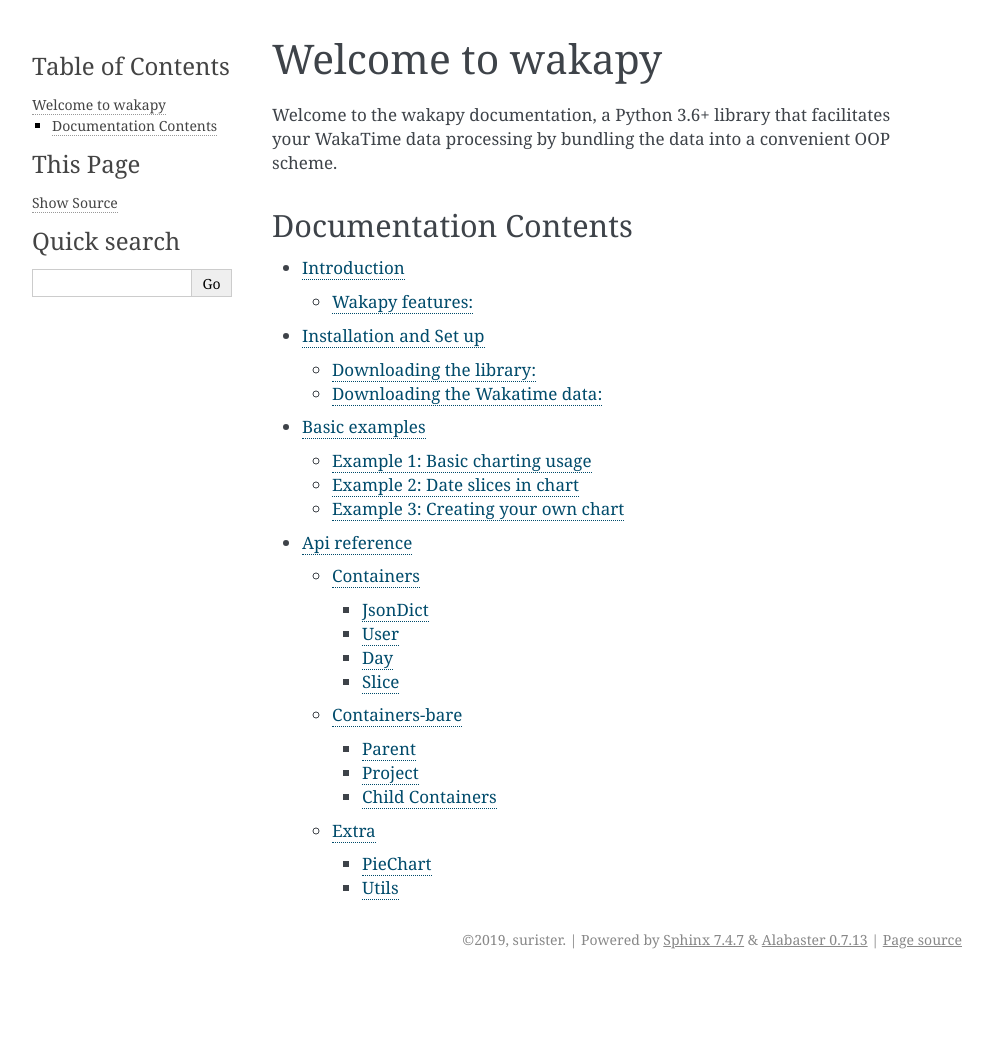
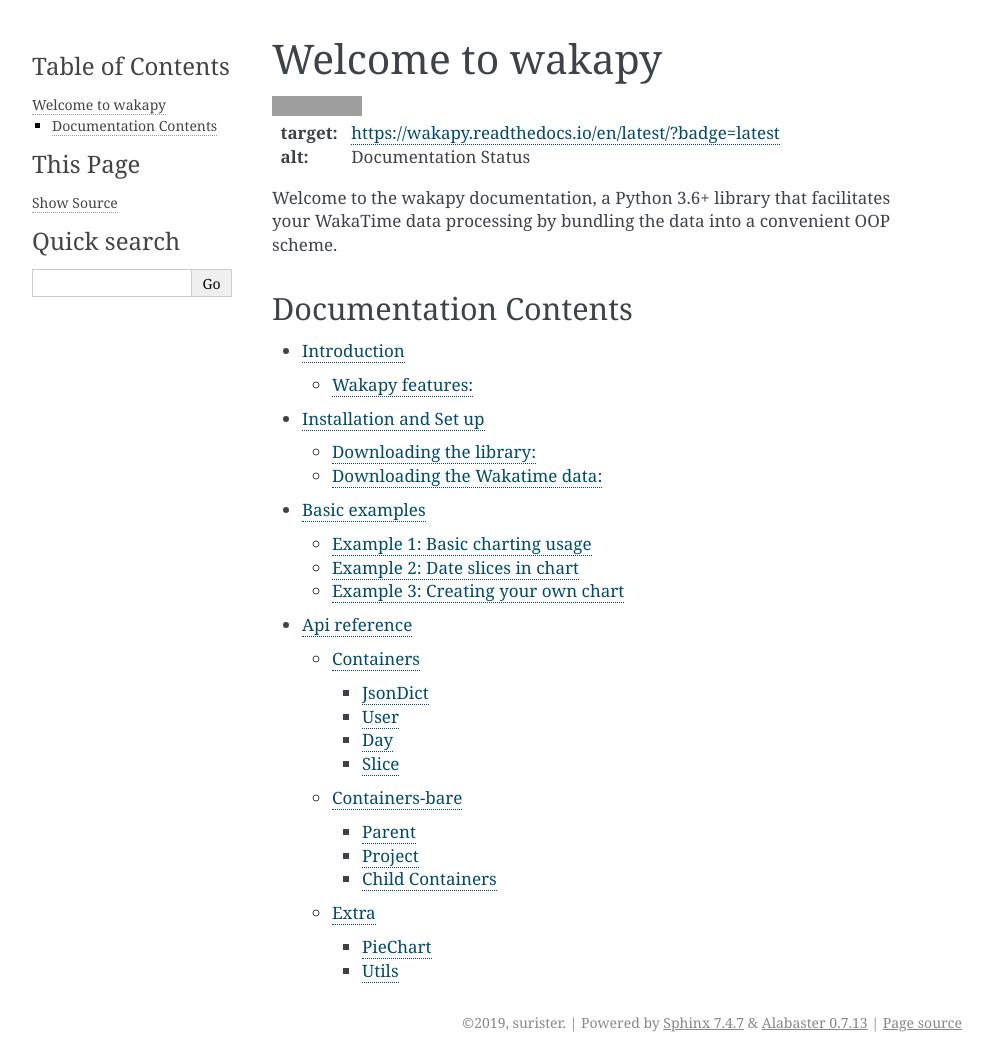
Before and after one commit to surister/wakapy, a Sphinx documentation site: the page built from docs/source/index.rst, in a window 1280 px wide. Shown: the whole page, without its empty margins (148-1141 px from the left). Built offline with Sphinx 7.4.7, drawn with Linux system fonts in a browser that asks for light colours; before the commit the page ends 979 px from its top, so only the background shows below that; grey boxes are pictures that could not be loaded.

Commit message:
Force read the docs rebuild·

```diff
--- a/docs/source/index.rst
+++ b/docs/source/index.rst
@@ -1,6 +1,11 @@
 =====================
 Welcome to wakapy
 =====================
+
+.. image:: https://readthedocs.org/projects/wakapy/badge/?version=latest
+:target: https://wakapy.readthedocs.io/en/latest/?badge=latest
+:alt: Documentation Status
+
 
 Welcome to the wakapy documentation, a Python 3.6+ library that facilitates your WakaTime
 data processing by bundling the data into a convenient OOP scheme.
```
